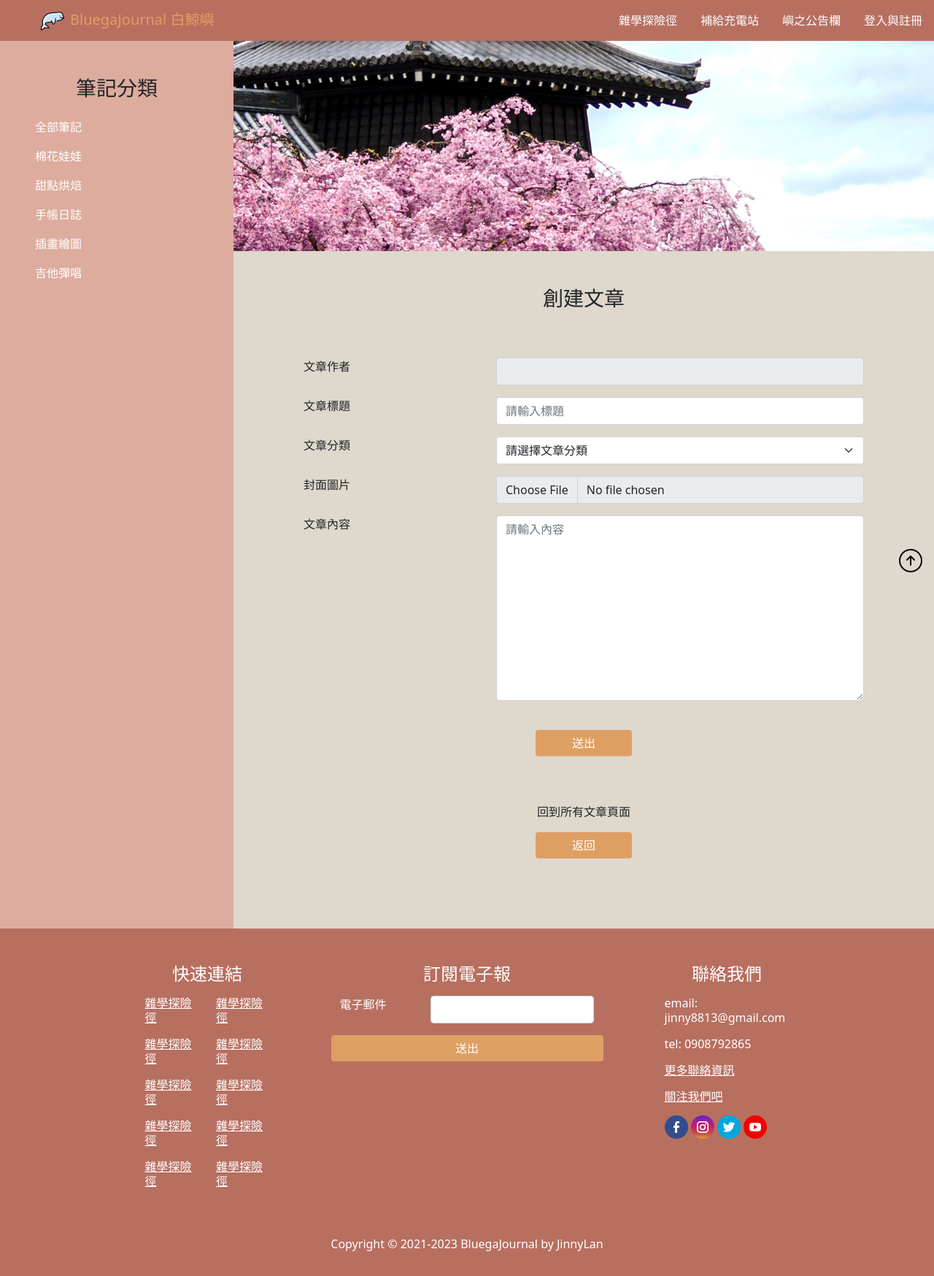
After one commit to jinny8813/myproject2_ci4, a CodeIgniter 4 app: the page made by app/Views/pages/createblog.php in a window 1280 px wide. The commit adds this page. Shown: the whole page at 73% size. Run offline with PHP 8.4 and a stand-in for CodeIgniter, Linux system fonts and the light colour scheme; the template is opened without the code that fills it, so the values that code supplies are empty; some libraries are stand-ins or nearby versions.

Commit message:
create blog &ajax request response

```diff
--- a/app/Models/UserModel.php
+++ b/app/Models/UserModel.php
@@ -5,7 +5,7 @@ use CodeIgniter\Model;
 class UserModel extends Model
 {
     protected $table = 'users';
-    protected $allowedFields = ['email', 'password','nickname'];
+    protected $allowedFields = ['userId','email', 'password','nickname'];
 
     public function getMember($email,$password)
     {
--- a/app/Views/layouts/template.php
+++ b/app/Views/layouts/template.php
@@ -19,6 +19,7 @@
       crossorigin="anonymous"
     ></script>
     <link rel="stylesheet" href="<?= base_url('../../public/assets/css/styles/style.css') ?>" />
+    <script src="https://code.jquery.com/jquery-2.2.4.min.js" integrity="sha256-BbhdlvQf/xTY9gja0Dq3HiwQF8LaCRTXxZKRutelT44=" crossorigin="anonymous"></script>
 </head>
 <body>
     <?= $this->include("layouts/nav")?>
--- a/app/Views/pages/bloghome.php
+++ b/app/Views/pages/bloghome.php
@@ -18,6 +18,11 @@
                 <img src="<?= base_url('../../public/assets/images/banner_all.jpg') ?>" alt="123" id="changeImg">
             </div>
             <h3 class="text-center pt-5 mb-3" id="changeTitle">全部筆記</h3>
+            <div class="px-5 mx-5">
+                <a href="<?= base_url('Blog/createBlog')?>" class="btn btn-primary mx-3">我要發文</a>
+                <a href="<?= base_url('Blog/create')?>" class="btn btn-primary mx-3 float-end">熱門文章</a>
+                <a href="<?= base_url('Blog/create')?>" class="btn btn-primary mx-3 float-end">最新文章</a>
+            </div>
             <div class="p-5">
             <div class="card mb-5 mx-5">
                 <div class="row g-0">
--- /dev/null
+++ b/app/Views/pages/createblog.php
@@ -0,0 +1,167 @@
+<?= $this->extend("layouts/template")?>
+<?= $this->section('content')?>
+<section>
+      <div class="row m-0 g-0">
+        <div class="col-sm-3 bg_one">
+            <h3 class='text-center mb-3 pt-5'>筆記分類</h3>
+            <nav class="nav flex-column">
+                <a class="nav-link px-5" href="<?= base_url('Blog/subPage/all') ?>" onclick="changeImage('all')">全部筆記</a>
+                <a class="nav-link px-5" href="#" onclick="changeImage('doll')">棉花娃娃</a>
+                <a class="nav-link px-5" href="#" onclick="changeImage('baking')">甜點烘焙</a>
+                <a class="nav-link px-5" href="#" onclick="changeImage('diary')">手帳日誌</a>
+                <a class="nav-link px-5" href="#" onclick="changeImage('drawing')">插畫繪圖</a>
+                <a class="nav-link px-5" href="#" onclick="changeImage('guitar')">吉他彈唱</a>
+            </nav>
+        </div>
+        <div class="col-sm-9 bg_two">
+            <div class="img_banner">
+                <img src="<?= base_url('../../public/assets/images/banner_all.jpg') ?>" alt="123" id="changeImg">
+            </div>
+            <h3 class="text-center pt-5 mb-3" id="changeTitle">創建文章</h3>
+
+            <div class="p-5 mx-5">
+                <form action="" method="post" id="createForm">
+                        <div class="form-group row mb-3">
+                            <div class="col-4">
+                                <label for="author">文章作者</label>
+                            </div>
+                            <div class="col-8">
+                                <input type="text" name="author" class="form-control" disabled value="<?= esc($nickname)?>">
+                            </div>
+                        </div>
+                        <div class="form-group row mb-3 d-none">
+                            <div class="col-4">
+                                <label for="authorID">作者ID</label>
+                            </div>
+                            <div class="col-8">
+                                <input type="text" name="authorID" id="authorID" class="form-control" disabled value="<?= esc($id)?>">
+                            </div>
+                        </div>
+                        <div class="form-group row mb-3">
+                            <div class="col-4">
+                                <label for="title">文章標題</label>
+                            </div>
+                            <div class="col-8">
+                                <input type="text" name="title" id="title" class="form-control" placeholder="請輸入標題" required>
+                            </div>
+                        </div>
+                        <div class="form-group row mb-3">
+                            <div class="col-4">
+                                <label for="category">文章分類</label>
+                            </div>
+                            <div class="col-8">
+                                <select name="category"id="category" class="form-select">
+                                    <option value="no">請選擇文章分類</option>
+                                    <option value="doll">棉花娃娃</option>
+                                    <option value="baking">甜點烘焙</option>
+                                    <option value="diary">手帳日誌</option>
+                                    <option value="drawing">插畫繪圖</option>
+                                    <option value="guitar">吉他彈唱</option>
+                                </select>
+                            </div>
+                        </div>
+                        <div class="form-group row mb-3">
+                            <div class="col-4">
+                                <label for="picture">封面圖片</label>
+                            </div>
+                            <div class="col-8">
+                                <input class="form-control" type="file" name="picture" accept="image/png, image/jpeg, image/jpg" disabled>
+                            </div>
+                        </div>
+                        <div class="form-group row mb-3">
+                            <div class="col-4">
+                                <label for="content">文章內容</label>
+                            </div>
+                            <div class="col-8">
+                                <textarea  name="content"id="content" class="form-control" placeholder="請輸入內容" rows="10" required></textarea>
+                            </div>
+                        </div>
+                        <br>
+                        <div class="row mb-3  justify-content-center">
+                            <button type="submit" name="submit" id="button" class="btn btn-primary col-2" onclick="doCreate()">送出</button>
+                        </div>
+                    </form>
+
+                    <?php
+                    if(isset($error_messages)){
+                        echo '<div class="alert alert-danger">' . esc($error_messages) . '</div>';
+                    }
+                    ?>
+                    <script>
+                        let str="<?= isset($success_messages)? esc($success_messages):''?>";
+                        if(str!=''){
+                            alert(str);
+                        }
+                    </script>
+
+<script>
+    function doCreate(){
+    event.preventDefault();
+
+    let authorID = document.getElementById("authorID").value;
+    let title = document.getElementById("title").value;
+    let category = document.getElementById("category").value;
+    let content = document.getElementById("content").value;
+
+    $.ajax({
+        url: "<?= base_url("Blog/doCreateBlog")?>",
+        type: 'POST',
+        dataType: 'json',
+        data: {
+            authorID:authorID,
+            title:title,
+            category:category,
+            content:content
+        }
+    })
+    .done(function(e){
+        //window.location.reload();
+        window.location.href = `<?php echo base_url('Blog')?>`;
+    })
+    .fail(function(e){
+        try{
+            $('#errorText').append(`status code: ${e.responseJSON.error}
+                                    <br>
+                                    error messages: ${e.responseJSON.messages.error}`);
+        }catch(error){
+            console.log(e);
+            $('#errorText').html('伺服器連線失敗');
+        }
+    })
+}
+</script>
+
+                    <div class="text-center row justify-content-center py-5">
+                        <p class="text-center col-12">回到所有文章頁面</p>
+                        <a href="<?php echo base_url('Blog') ?>" class="btn btn-primary col-2">返回</a>
+                    </div>
+            </div>
+        </div>
+      </div>
+    </section>
+    <script type="text/javascript">
+            function changeImage(a) {
+                let image = document.getElementById("changeImg");
+                let title = document.getElementById("changeTitle");
+                        if (a == "doll") {
+                            image.src = "<?= base_url('../../public/assets/images/banner_doll.jpg') ?>";
+                            title.textContent = "棉花娃娃";
+                        } else if (a == "baking") {
+                            image.src ="<?= base_url('../../public/assets/images/banner_baking.jpg') ?>";
+                            title.textContent = "甜點烘焙";
+                        } else if (a == "diary") {
+                            image.src ="<?= base_url('../../public/assets/images/banner_diary.jpg') ?>";
+                            title.textContent = "手帳日誌";
+                        } else if (a == "drawing") {
+                            image.src ="<?= base_url('../../public/assets/images/banner_drawing.jpg') ?>";
+                            title.textContent = "插畫繪圖";
+                        } else if (a == "guitar") {
+                            image.src ="<?= base_url('../../public/assets/images/banner_guitar.jpg') ?>";
+                            title.textContent = "吉他彈唱";
+                        } else {
+                            image.src = "<?= base_url('../../public/assets/images/banner_all.jpg') ?>";
+                            title.textContent = "所有文章";
+                        }
+            }
+    </script>
+<?= $this->endSection()?>
```
Also changed, not shown: app/Controllers/Blog.php (added, +57 -0 lines), app/Controllers/User.php (+8 -0 lines), app/Models/BlogModel.php (added, +12 -0 lines), app/Views/layouts/sidebar.php (added).
